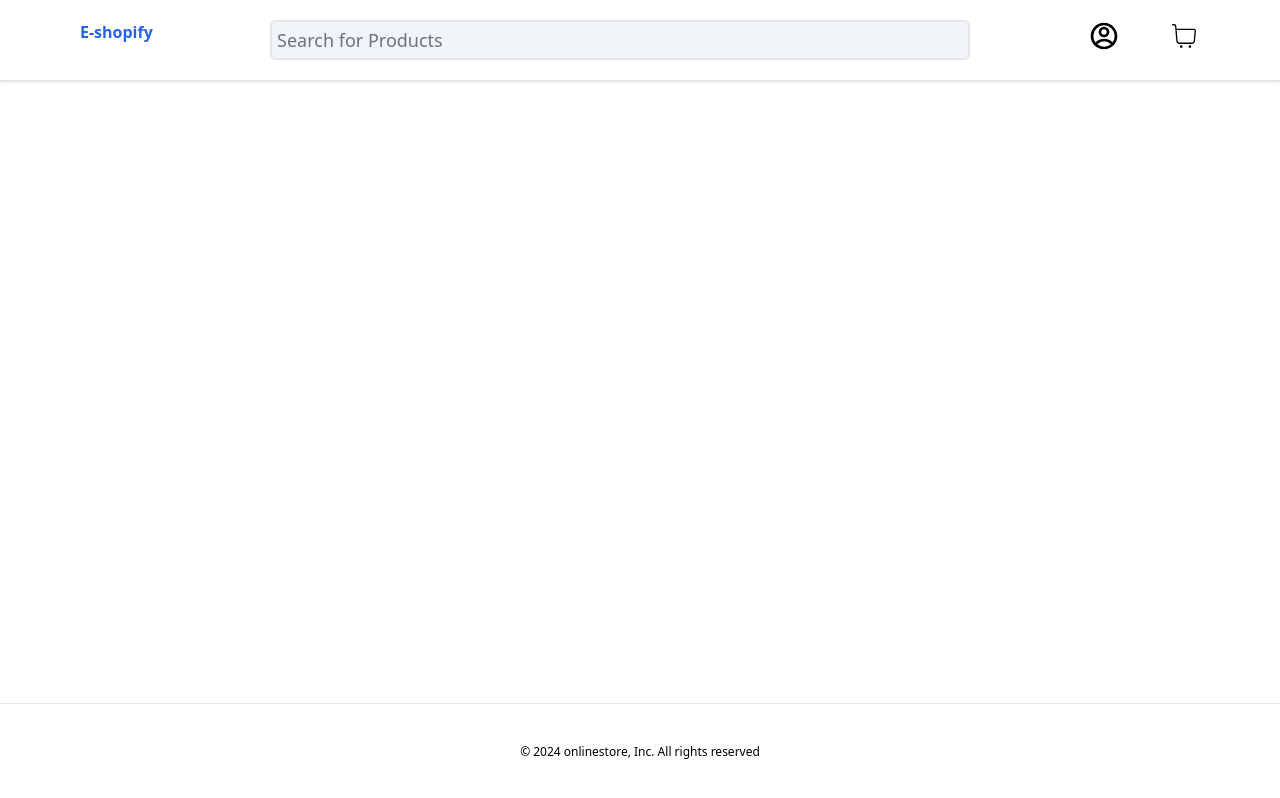
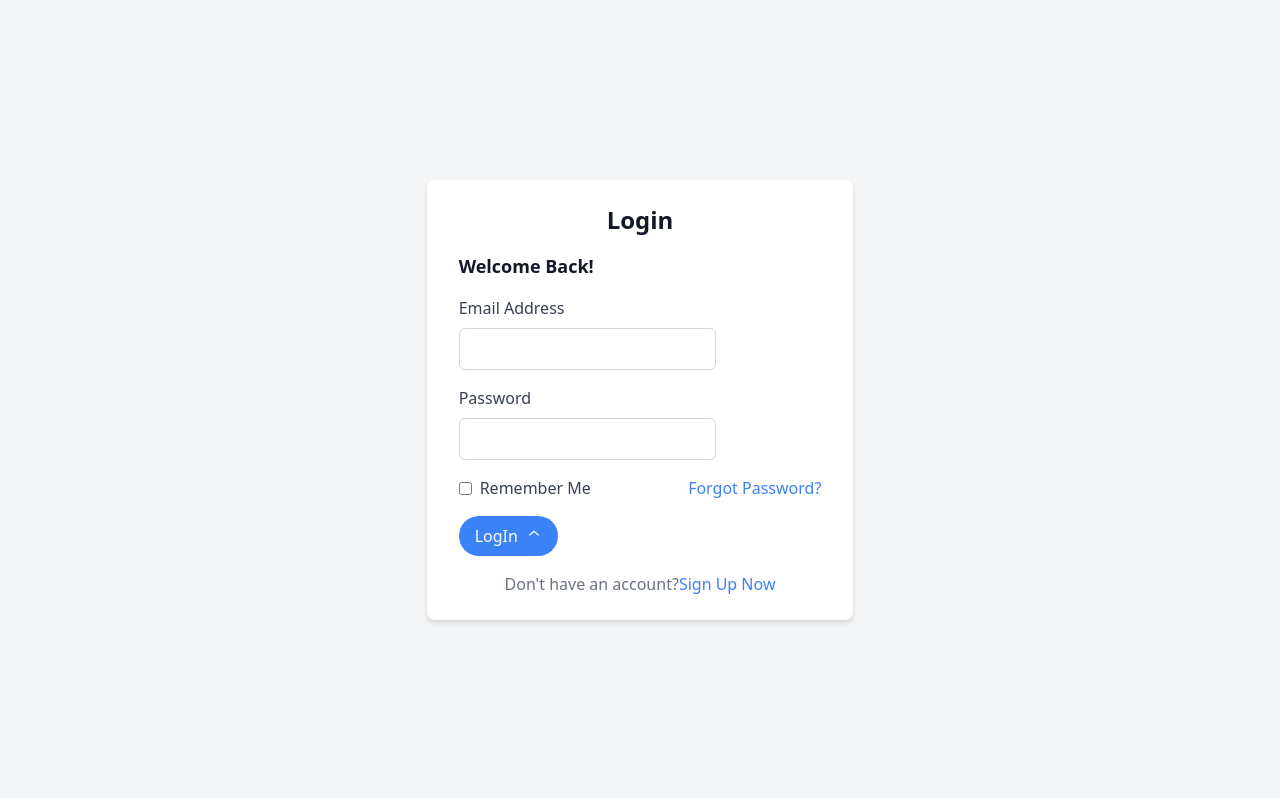
Before and after one commit to ravikiran46/ShopSync, a React (Create React App) app in the folder client/: page /login in a window 1280 px wide. Built offline with nearby package versions, Linux system fonts and the light colour scheme; no server answers.

Commit message:
login/Signup Updated

```diff
--- a/client/src/App.js
+++ b/client/src/App.js
@@ -1,18 +1,22 @@
 import { Route, Routes } from "react-router-dom";
 import CartComp from "./cart/CartComp";
 import Singleproducts from "./product/[productId]/singleproducts";
-import Home from "./components/Home";
 import Content from "./components/content";
+import Login from "./login/Login";
+import SignUp from "./login/SignUp";
+import Forgotpassword from "./login/Forgotpassword";
+
 function App() {
   return (
     <>
-    <Home>
       <Routes>
-        <Route path="/" element={<Content/>}/>
-        <Route path="/cart" element={<CartComp/>}/>
-        <Route path="/product/:id" element={<Singleproducts/>}/>
-    </Routes>
-    </Home>
+        <Route path="/" element={<Content />} />{" "}
+        <Route path="/cart" element={<CartComp />} />{" "}
+        <Route path="/product/:id" element={<Singleproducts />} />{" "}
+        <Route path="/login" element={<Login />} />{" "}
+        <Route path="/signup" element={<SignUp />} />{" "}
+        <Route path="/Forgotpassword" element={<Forgotpassword />} />{" "}
+      </Routes>
     </>
   );
 }
--- a/client/src/cart/CartComp.jsx
+++ b/client/src/cart/CartComp.jsx
@@ -1,10 +1,11 @@
 import React from 'react'
+import Home from '../components/Home'
 
 const CartComp = () => {
   return (
-    <div>
+    <Home>
       cart
-    </div>
+    </Home>
   )
 }
 
--- a/client/src/components/content.js
+++ b/client/src/components/content.js
@@ -1,26 +1,26 @@
-import React, { useContext } from 'react'
-import Container from './Container'
-import Banner from './Banner'
-import ProductCard from './ProductCard'
-import { ProductContext } from '../assets/Context'
+import React, { useContext } from "react";
+import Container from "./Container";
+import Banner from "./Banner";
+import ProductCard from "./ProductCard";
+import { ProductContext } from "../assets/Context";
+import Home from "./Home";
 const Content = () => {
-  const data = useContext(ProductContext)
+  const data = useContext(ProductContext);
   return (
-    <div>
+    <Home>
       <div>
-        <Banner/>
-      </div>
-        <Container>
-          <div className="grid grid-cols-2 sm:grid-cols-3 lg:grid-cols-4 xl:grid-cols-5 2xl:grid-cols-6 gap-8 mt-2">
-            {
-               data.map((items)=>{
-                  return <ProductCard data={items} key={items.id}/>
-                })
-            }
-        </div>
-      </Container>
-    </div>
-  )
-}
+        <Banner />
+      </div>{" "}
+      <Container>
+        <div className="grid grid-cols-2 sm:grid-cols-3 lg:grid-cols-4 xl:grid-cols-5 2xl:grid-cols-6 gap-8 mt-2">
+          {" "}
+          {data.map((items) => {
+            return <ProductCard data={items} key={items.id} />;
+          })}{" "}
+        </div>{" "}
+      </Container>{" "}
+    </Home>
+  );
+};
 
-export default Content
+export default Content;
--- /dev/null
+++ b/client/src/login/Forgotpassword.jsx
@@ -0,0 +1,11 @@
+import React from 'react'
+
+const Forgotpassword = () => {
+  return (
+    <div>
+      <h1>Forgot Password</h1>
+    </div>
+  )
+}
+
+export default Forgotpassword
--- /dev/null
+++ b/client/src/login/Login.jsx
@@ -0,0 +1,46 @@
+import React from 'react'
+
+const Login = () => {
+  return (
+    <html><body>
+    <div>
+      <div class="@apply flex flex-col justify-center items-center h-screen bg-gray-100">
+        <div class="bg-white shadow-md rounded-lg px-8 py-6 sm:w-1/3">
+            <h1 class="text-2xl font-extrabold text-gray-900 mb-4  md:text-center">Login</h1>
+            <h2 class="text-lg font-semibold text-gray-900 mb-4">Welcome Back!</h2>
+            <form action="/login" method="POST">
+                <div class="mb-4">
+                    <label for="email" class="block text-gray-700 mb-2">Email Address</label>
+                    <input type="email" id="email" name="email" class="border border-gray-300 rounded-md px-3 py-2 text-gray-700 focus:border-blue-500 focus:outline-none" required/>
+                </div>
+                <div class="mb-4">
+                    <label for="password" class="block text-gray-700 mb-2">Password</label>
+                    <input type="password" id="password" name="password" class="border border-gray-300 rounded-md px-3 py-2 text-gray-700 focus:border-blue-500 focus:outline-none" required/>
+                </div>
+                <div class="flex items-center justify-between mb-4">
+                    <label for="remember" class="flex items-center">
+            <input type="checkbox" id="remember" name="remember" class="mr-2 text-blue-500"/>
+            <span class="text-gray-700">Remember Me</span>
+          </label>
+                    <a href="/Forgotpassword" class="text-blue-500 hover:underline">Forgot Password?</a>
+                </div>
+                <button type="submit" class="inline-flex items-center px-4 py-2 bg-blue-500 text-white rounded-full hover:bg-blue-600 focus:outline-none">
+          LogIn
+          <svg class="ml-2 h-4 w-4" fill="none" stroke="currentColor" stroke-width="2" viewBox="0 0 24 24">
+            <path d="M5 11L12 5 19 11" />
+          </svg>
+        </button>
+            </form>
+            <p class="mt-4 text-center text-gray-500">Don't have an account?
+                <a href="/SignUp" class="text-blue-500 hover:underline">Sign Up Now</a>
+            </p>
+            <link href="https://unpkg.com/tailwindcss@^2/dist/tailwind.min.css" rel="stylesheet"/>
+        </div>
+    </div>
+    </div>
+    </body>
+</html>
+  )
+}
+
+export default Login
--- /dev/null
+++ b/client/src/login/SignUp.jsx
@@ -0,0 +1,46 @@
+import React from "react";
+
+const SignUp = () => {
+  return (
+    <html>
+    <body>
+    <div class="@apply flex flex-col justify-center items-center h-screen bg-gray-100">
+        <div class="bg-white shadow-md rounded-lg px-8 py-6 sm:w-1/3">
+            <h1 class="text-2xl  hover:non-italic font-extrabold text-gray-900 mb-4  md:text-center">SignUp</h1>
+            <h2 class="text-lg font-semibold text-gray-900 mb-4">Create Your Account</h2>
+            <form action="/signup" method="POST">
+                <div class="mb-4">
+                    <label for="name" class="block text-gray-700 mb-2" > Full Name </label>
+                    <input type="text" id="name" name="name" class="border border-gray-300 rounded-md px-3 py-2 text-gray-700 focus:border-blue-500 focus:outline-none" required ></input>
+                    </div>
+                <div class="mb-4">
+                    <label for="email" class="block text-gray-700 mb-2">Email Address</label>
+                    <input type="email" id="email" name="email" class="border border-gray-300 rounded-md px-3 py-2 text-gray-700 focus:border-blue-500 focus:outline-none" required/>
+                </div>
+
+                <div class="mb-4">
+                    <label for="password" class="block text-gray-700 mb-2">Password</label>
+                    <input type="password" id="password" name="password" class="border border-gray-300 rounded-md px-3 py-2 text-gray-700 focus:border-blue-500 focus:outline-none" required/>
+                </div>
+
+                <button type="submit" class="inline-flex items-center px-4 py-2 bg-blue-500 text-white rounded-full hover:bg-blue-600 focus:outline-none">
+                  Sign up
+                  <svg class="ml-2 h-4 w-4" fill="none" stroke="currentColor" stroke-width="2" viewBox="0 0 24 24">
+                    <path d="M5 11L12 5 19 11" />
+                  </svg>
+                </button>
+            </form>
+
+            <p class="mt-4 text-center text-gray-500">Already have an account?
+                <a href="/Login" class="text-blue-500 hover:underline">login</a>
+            </p>
+            <link href="https://unpkg.com/tailwindcss@^2/dist/tailwind.min.css" rel="stylesheet"/>
+        </div>
+    </div>
+</body>
+</html>
+
+  );
+};
+
+export default SignUp;
--- a/client/src/product/[productId]/singleproducts.js
+++ b/client/src/product/[productId]/singleproducts.jsx
@@ -3,7 +3,7 @@ import { useParams } from 'react-router-dom'
 import { ProductContext } from '../../assets/Context'
 import {Rating} from "@mui/material"
 import CountToggle from '../../components/CountToggle'
-
+import Home from '../../components/Home'
 const Singleproducts = () => {
   const {id} = useParams()
   const data = useContext(ProductContext)
@@ -34,6 +34,7 @@ const rating = singlepord && singlepord?.reviews.reduce((acc,item)=> item.rating
 
 
   return (
+    <Home>
     <div className='grid grid-cols-1 md:grid-cols-2 m-5 mr-8'>
       <div>
         <img src="" alt="" />
@@ -73,6 +74,7 @@ const rating = singlepord && singlepord?.reviews.reduce((acc,item)=> item.rating
       </div>
 
     </div>
+    </Home>
   )
 }
 
```
